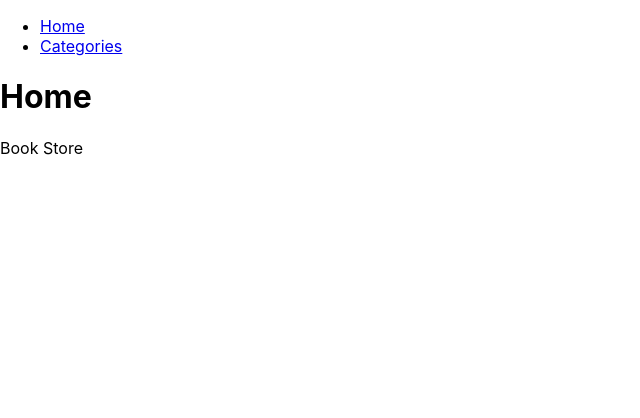
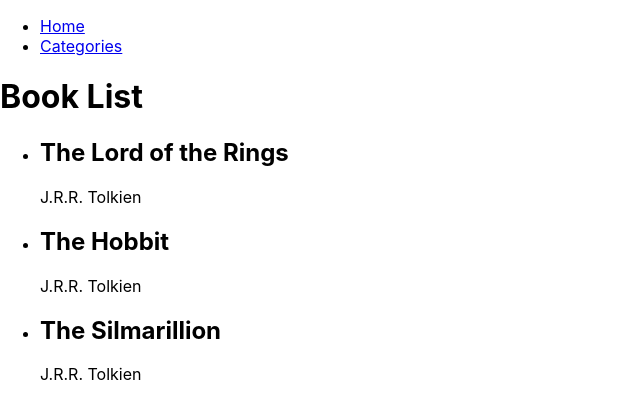
Before and after one commit to Othniel2471/book-store, a React (Create React App) app: page / in a window 1280 px wide. Shown: the top 418 px of the page, without its empty margins (0-640 px from the left). Built offline with nearby package versions, Linux system fonts and the light colour scheme.

Commit message:
Added static books

```diff
--- a/src/components/BookList.js
+++ b/src/components/BookList.js
@@ -0,0 +1,25 @@
+import React from 'react';
+
+const BookList = () => {
+  const books = [
+    { id: 0, title: 'The Lord of the Rings', author: 'J.R.R. Tolkien' },
+    { id: 1, title: 'The Hobbit', author: 'J.R.R. Tolkien' },
+    { id: 2, title: 'The Silmarillion', author: 'J.R.R. Tolkien' },
+  ];
+
+  return (
+    <div>
+      <h1>Book List</h1>
+      <ul>
+        {books.map((book) => (
+          <li key={book.id}>
+            <h2>{book.title}</h2>
+            <p>{book.author}</p>
+          </li>
+        ))}
+      </ul>
+    </div>
+  );
+};
+
+export default BookList;
--- a/src/pages/Home.js
+++ b/src/pages/Home.js
@@ -1,9 +1,9 @@
 import React from 'react';
+import BookList from '../components/BookList';
 
 const Home = () => (
   <div>
-    <h1>Home</h1>
-    <p>Book Store</p>
+    <BookList />
   </div>
 );
 
```
